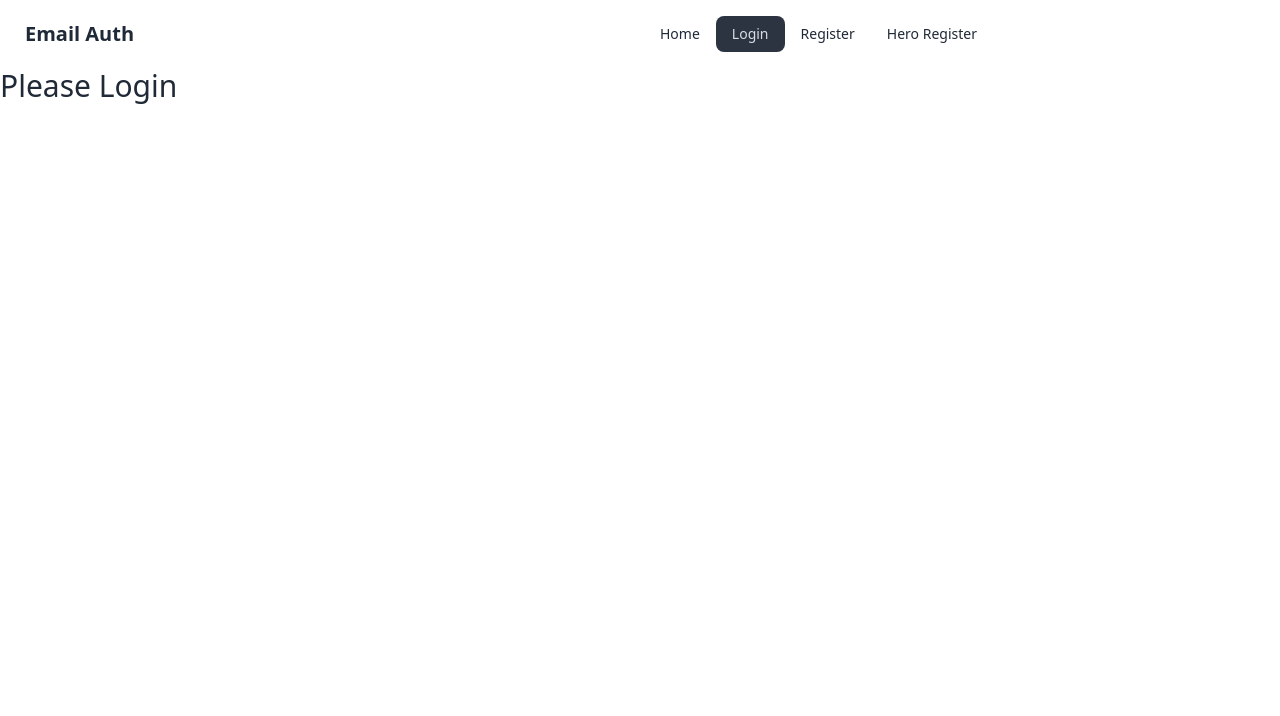
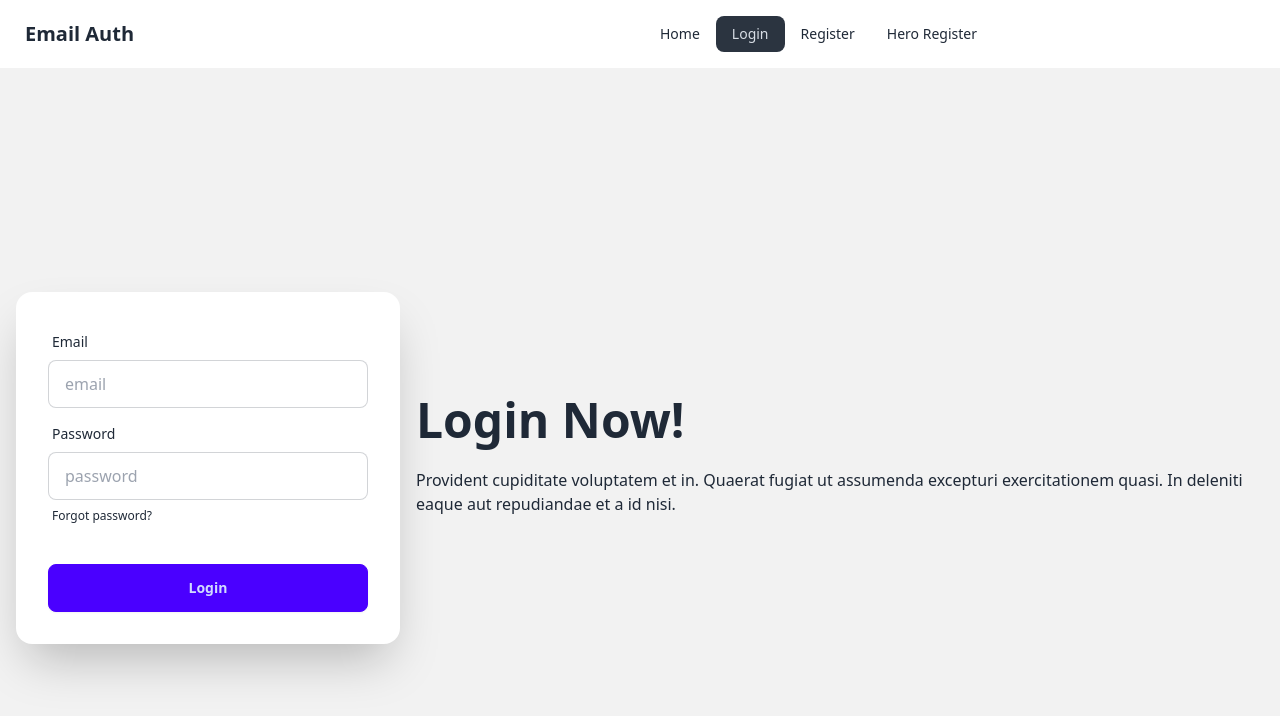
Before and after one commit to Md-Ashikur-Rahman-Ashik/Email-Password-Authentication-Login-Form, a React (Vite) app: page /login in a window 1280 px wide. Shown: the top 716 px of the page. Built offline with nearby package versions, Linux system fonts and the light colour scheme.

Commit message:
Login user and accept terms and conditions created

```diff
--- a/src/components/Login/Login.jsx
+++ b/src/components/Login/Login.jsx
@@ -1,9 +1,77 @@
+import { signInWithEmailAndPassword } from "firebase/auth";
+import auth from "../../firebase/firebase.config";
+
 const Login = () => {
-    return (
-        <div>
-            <h2 className="text-3xl">Please Login</h2>
+  const handleLogin = (e) => {
+    e.preventDefault();
+
+    const email = e.target.email.value;
+    const password = e.target.password.value;
+
+    // console.log("The email is:", email);
+    // console.log("The password is:", password);
+    signInWithEmailAndPassword(auth, email, password)
+      .then((result) => {
+        const user = result.user;
+        console.log(user);
+      })
+      .catch((error) => {
+        console.error(error);
+      });
+  };
+
+  return (
+    <div>
+      <div className="hero min-h-screen bg-base-200">
+        <div className="hero-content flex-col lg:flex-row-reverse">
+          <div className="text-center lg:text-left">
+            <h1 className="text-5xl font-bold">Login Now!</h1>
+            <p className="py-6">
+              Provident cupiditate voluptatem et in. Quaerat fugiat ut assumenda
+              excepturi exercitationem quasi. In deleniti eaque aut repudiandae
+              et a id nisi.
+            </p>
+          </div>
+          <div className="card shrink-0 w-full max-w-sm shadow-2xl bg-base-100">
+            <form className="card-body" onSubmit={handleLogin}>
+              <div className="form-control">
+                <label className="label">
+                  <span className="label-text">Email</span>
+                </label>
+                <input
+                  type="email"
+                  placeholder="email"
+                  name="email"
+                  className="input input-bordered"
+                  required
+                />
+              </div>
+              <div className="form-control">
+                <label className="label">
+                  <span className="label-text">Password</span>
+                </label>
+                <input
+                  type="password"
+                  name="password"
+                  placeholder="password"
+                  className="input input-bordered"
+                  required
+                />
+                <label className="label">
+                  <a href="#" className="label-text-alt link link-hover">
+                    Forgot password?
+                  </a>
+                </label>
+              </div>
+              <div className="form-control mt-6">
+                <button className="btn btn-primary">Login</button>
+              </div>
+            </form>
+          </div>
         </div>
-    );
+      </div>
+    </div>
+  );
 };
 
 export default Login;
--- a/src/components/Register/Register.jsx
+++ b/src/components/Register/Register.jsx
@@ -6,7 +6,7 @@ const Register = () => {
   const [registerError, setRegisterError] = useState("");
   const [success, setSuccess] = useState("");
   const [showPassword, setShowPassword] = useState(false);
-  const [isAccepted, setIsAccepted] = useState(false);
+  const [acceptMessage, setAcceptMessage] = useState("");
 
   const handleShowPassword = () => {
     setShowPassword(!showPassword);
@@ -16,22 +16,24 @@ const Register = () => {
     e.preventDefault();
 
     // Reset Error
+    setAcceptMessage("");
     setSuccess("");
     setRegisterError("");
     // console.log("Form Submitting")
     const email = e.target.email.value;
     const password = e.target.password.value;
     const accepted = e.target.terms.checked;
-    setIsAccepted(accepted);
+
+    if (accepted === false) {
+      setAcceptMessage("You should accept our terms and conditions");
+      return;
+    }
 
     // console.log("The email is:", email);
     // console.log("The password is:", password);
 
     if (!/[A-Z]/.test(password)) {
       setRegisterError("Your password must contain a Uppercase character");
-      return;
-    } else if (isAccepted === false) {
-      setRegisterError("Please accept our terms and conditions");
       return;
     }
 
@@ -94,6 +96,7 @@ const Register = () => {
         </form>
         {registerError && <p className="text-red-700">{registerError}</p>}
         {success && <p className="text-green-400">{success}</p>}
+        {acceptMessage && <p className="text-red-700">{acceptMessage}</p>}
       </div>
     </div>
   );
```
